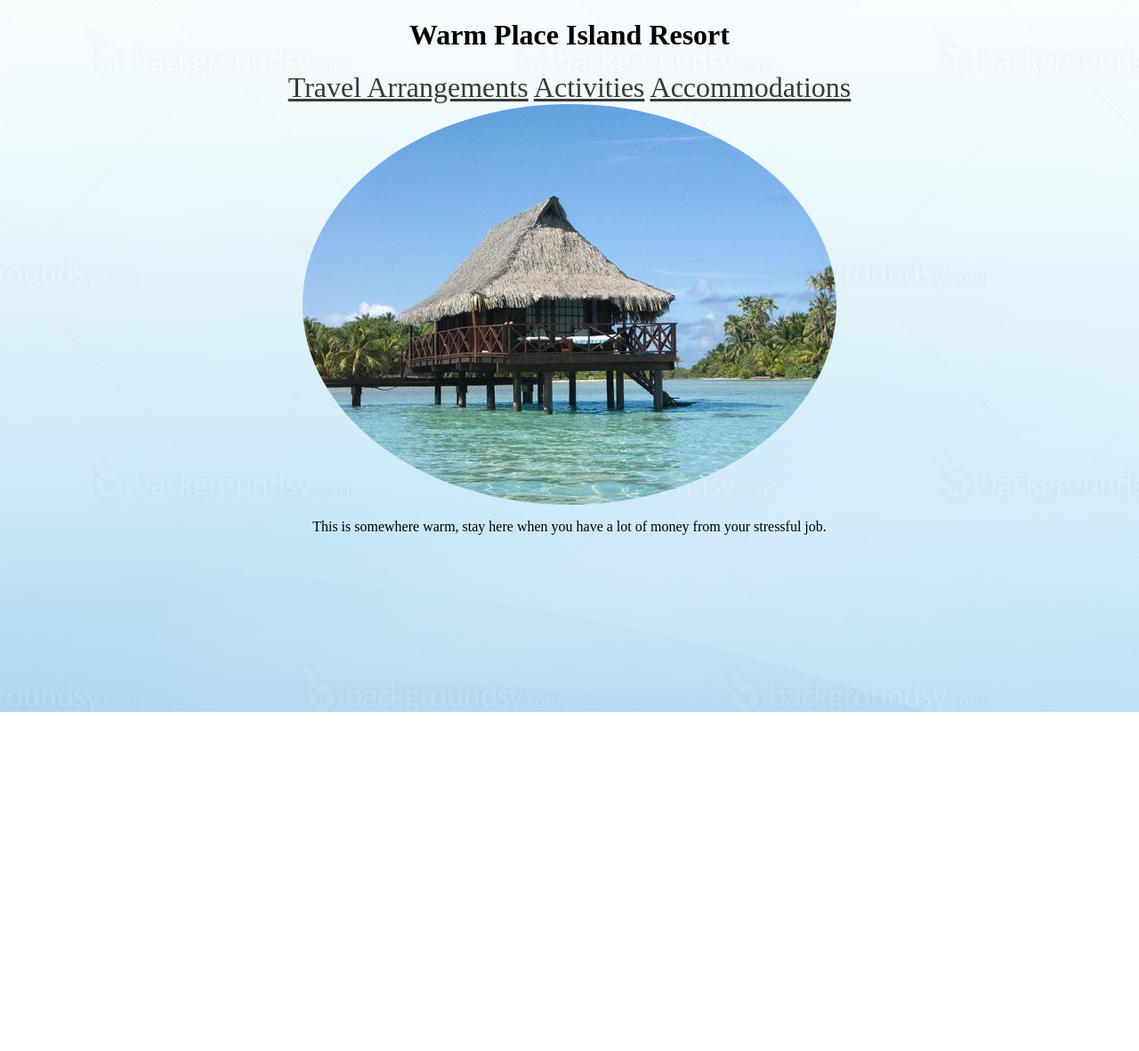
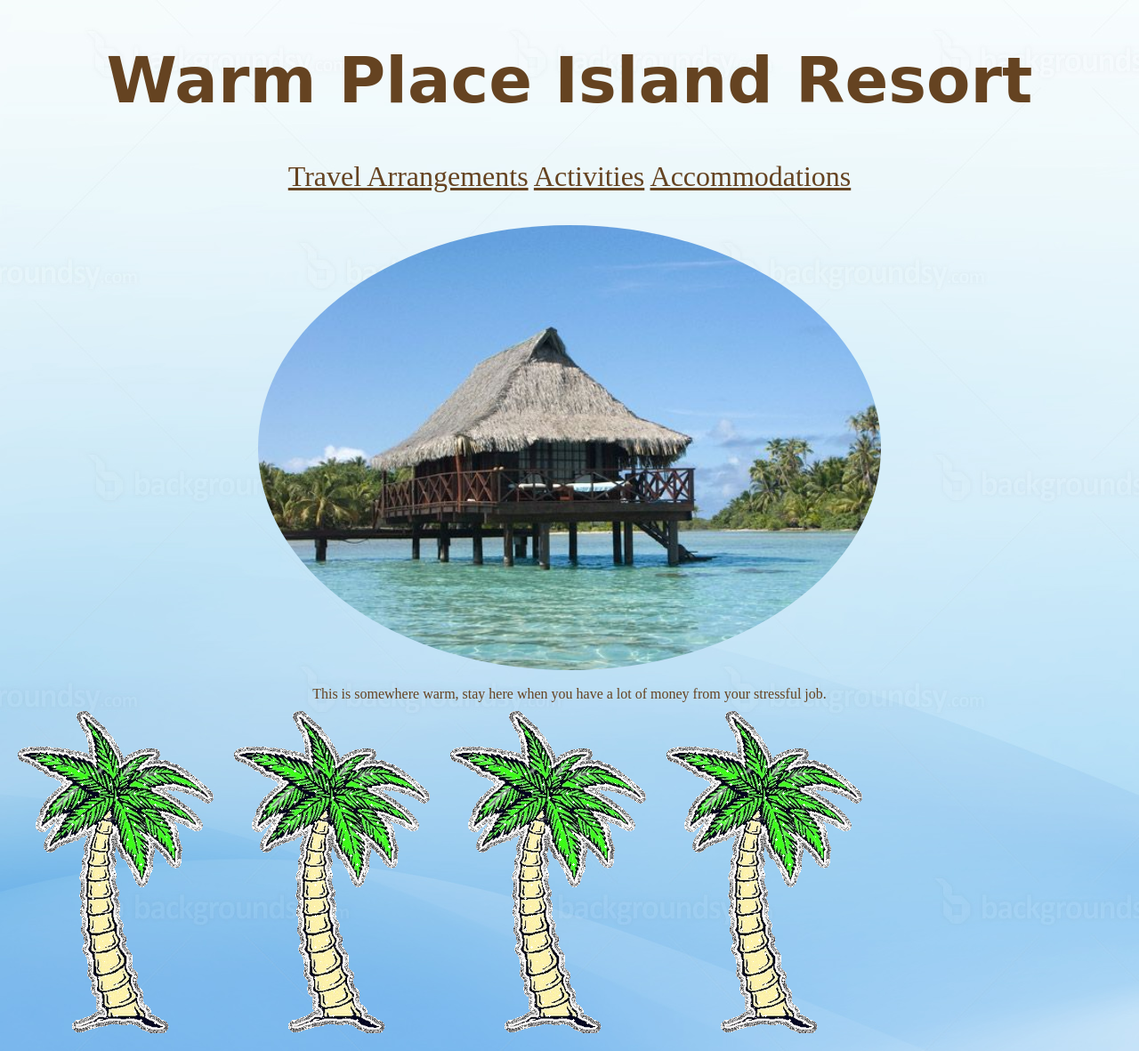
Before and after one commit to MilesBradt/island-resort, a plain HTML site: page index.html in a window 1280 px wide. Shown: the whole page at 89% size. Before the commit the page ends 800 px from the top, so only its background shows below. Drawn offline with Linux system fonts and the light colour scheme.

Commit message:
add pretty trees

```diff
--- a/index.html
+++ b/index.html
@@ -12,10 +12,19 @@
       <a href="activities.html">Activities</a>
       <a href="accommodations.html">Accommodations</a>
     </div>
+    <br/>
+    <br/>
     <!--Image-->
       <img class="img" src="img/islandhut.jpg" alt="hut">
+      <br/>
   </head>
   <body>
-    <p>This is somewhere warm, stay here when you have a lot of money from your stressful job.</p>
+    <div class="description">This is somewhere warm, stay here when you have a lot of money from your stressful job.
+    </div>
+    <img class="tree" src="img/giphy.gif" alt="hut">
+    <img class="tree" src="img/giphy.gif" alt="hut">
+    <img class="tree" src="img/giphy.gif" alt="hut">
+    <img class="tree" src="img/giphy.gif" alt="hut">
+
   </body>
 </html>
--- a/styles.css
+++ b/styles.css
@@ -1,5 +1,8 @@
 h1{
   text-align: center;
+  font-family: cursive;
+  font-size: 72px;
+  color: #654321;
 }
 
 .hyperlinks{
@@ -15,7 +18,7 @@ h1{
 }
 
 a{
-  color: #393939;
+  color: #654321;
 }
 
 .hut{
@@ -30,22 +33,33 @@ p{
 
 .description{
   text-align: center;
+  color: #654321;
 }
 
 li{
   text-align: center;
+  color: #654321;
 }
 
 .img{
   border-radius: 50%;
   display: block;
   margin: 0 auto;
+  width: 700px;
+  height: 500px;
 }
 
 .swim{
   border-radius: 50%;
   display: block;
   margin: 0 auto;
+  width: 700px;
+  height: 500px;
+}
+
+.tree{
+
+
 }
 
 body{
```
Also changed, not shown: accommodations.html (+4 -0 lines), travel-arrangments.html (+2 -0 lines), img/casino.jpg (added), img/giphy.gif (added).
